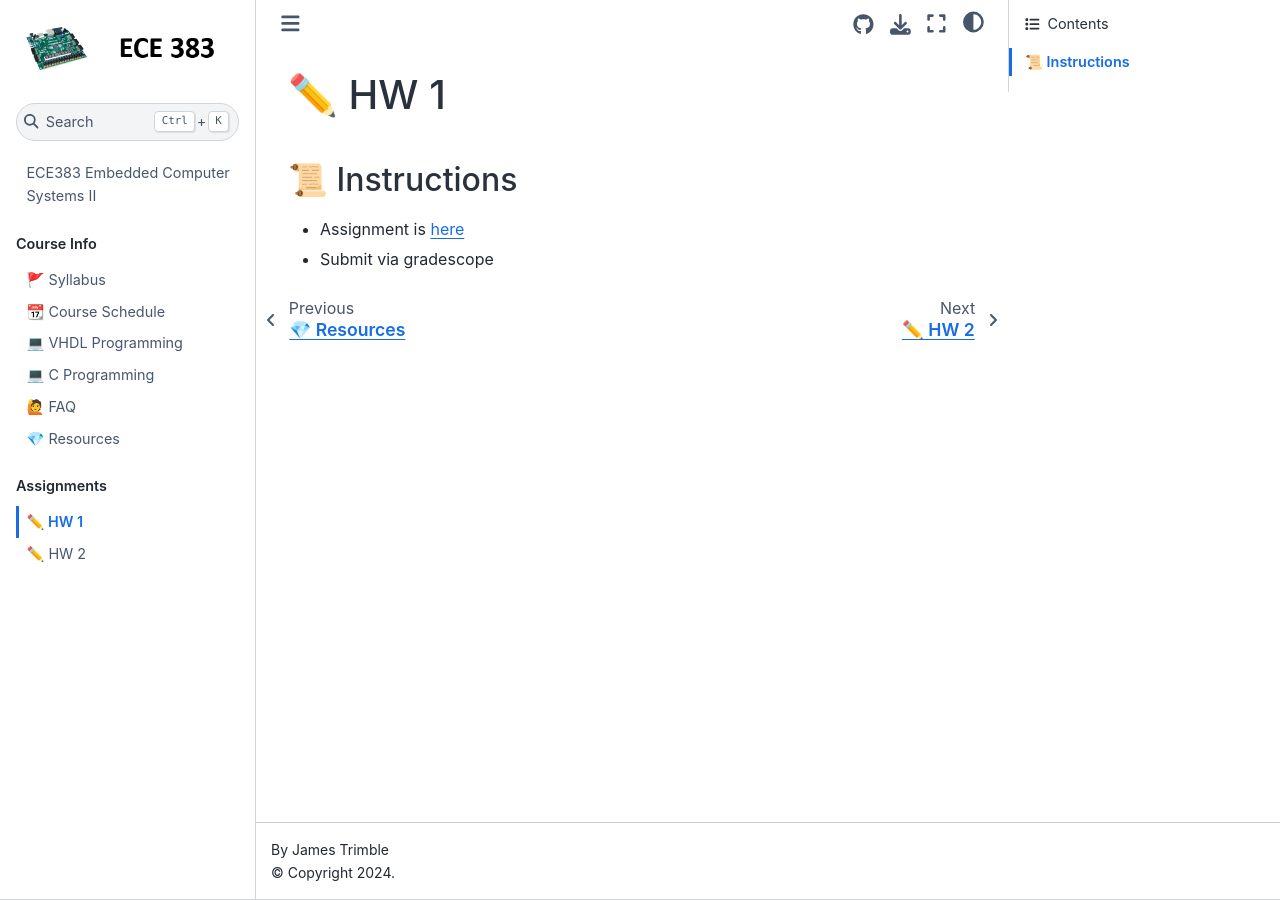
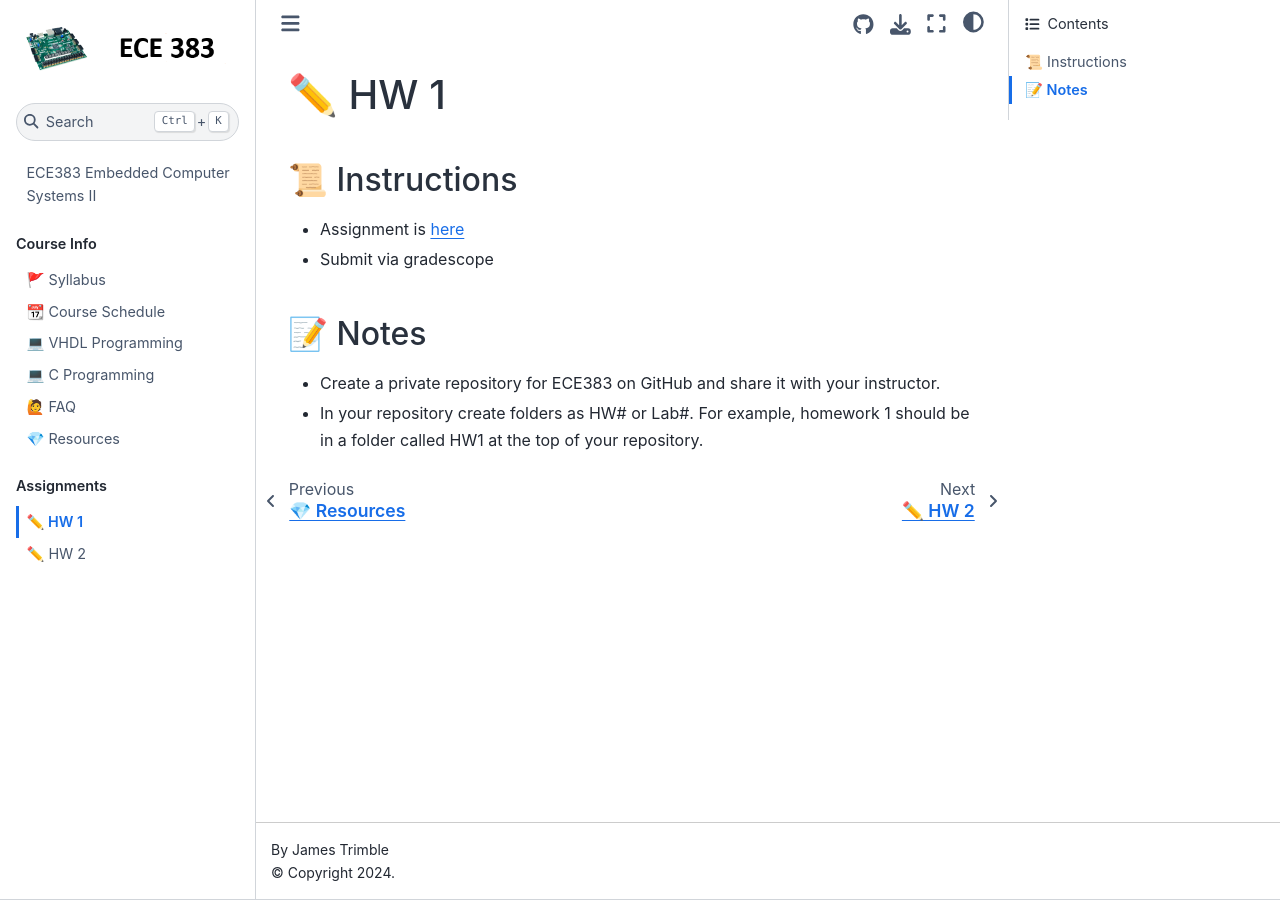
Before and after one commit to USAFA-ECE/ece383, a Jupyter Book: the page built from book/Assignments/homework1.md, in a window 1280 px wide. Built offline with Jupyter Book 1.0.4 settings and Sphinx 7.4.7 and the Sphinx Book theme 1.1.4, drawn with Linux system fonts in a browser that asks for light colours; pages that are not in the unit, such as notebooks, are missing from menus.

Commit message:
Update homework1.md

```diff
--- a/book/Assignments/homework1.md
+++ b/book/Assignments/homework1.md
@@ -3,3 +3,7 @@
 ## 📜 Instructions
 - Assignment is [here](https://github.com/USAFA-ECE/ece383/blob/main/book/Assignments/files/Homework_1.pdf)
 - Submit via gradescope
+
+## 📝 Notes
+- Create a private repository for ECE383 on GitHub and share it with your instructor.
+- In your repository create folders as HW# or Lab#.  For example, homework 1 should be in a folder called HW1 at the top of your repository.
```
